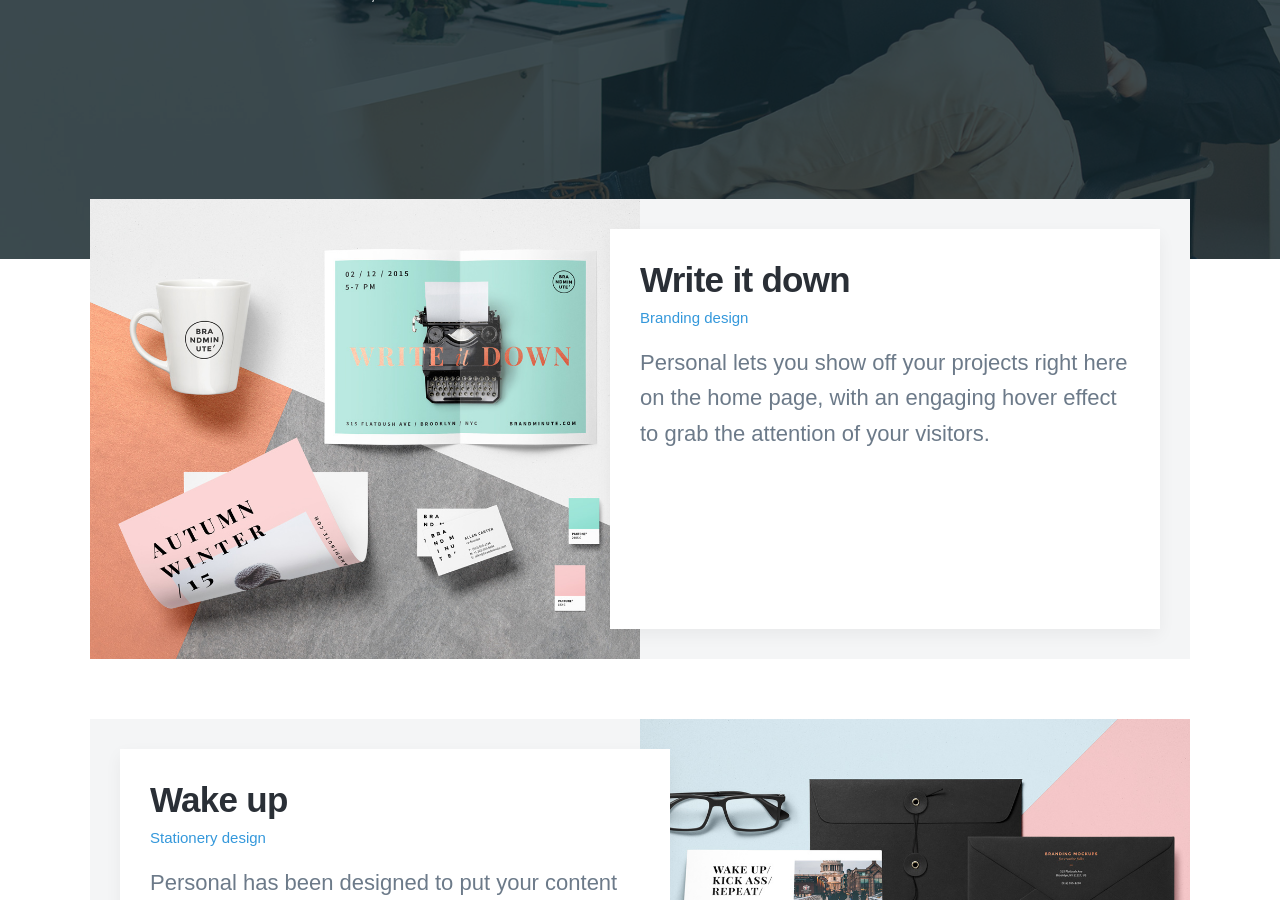
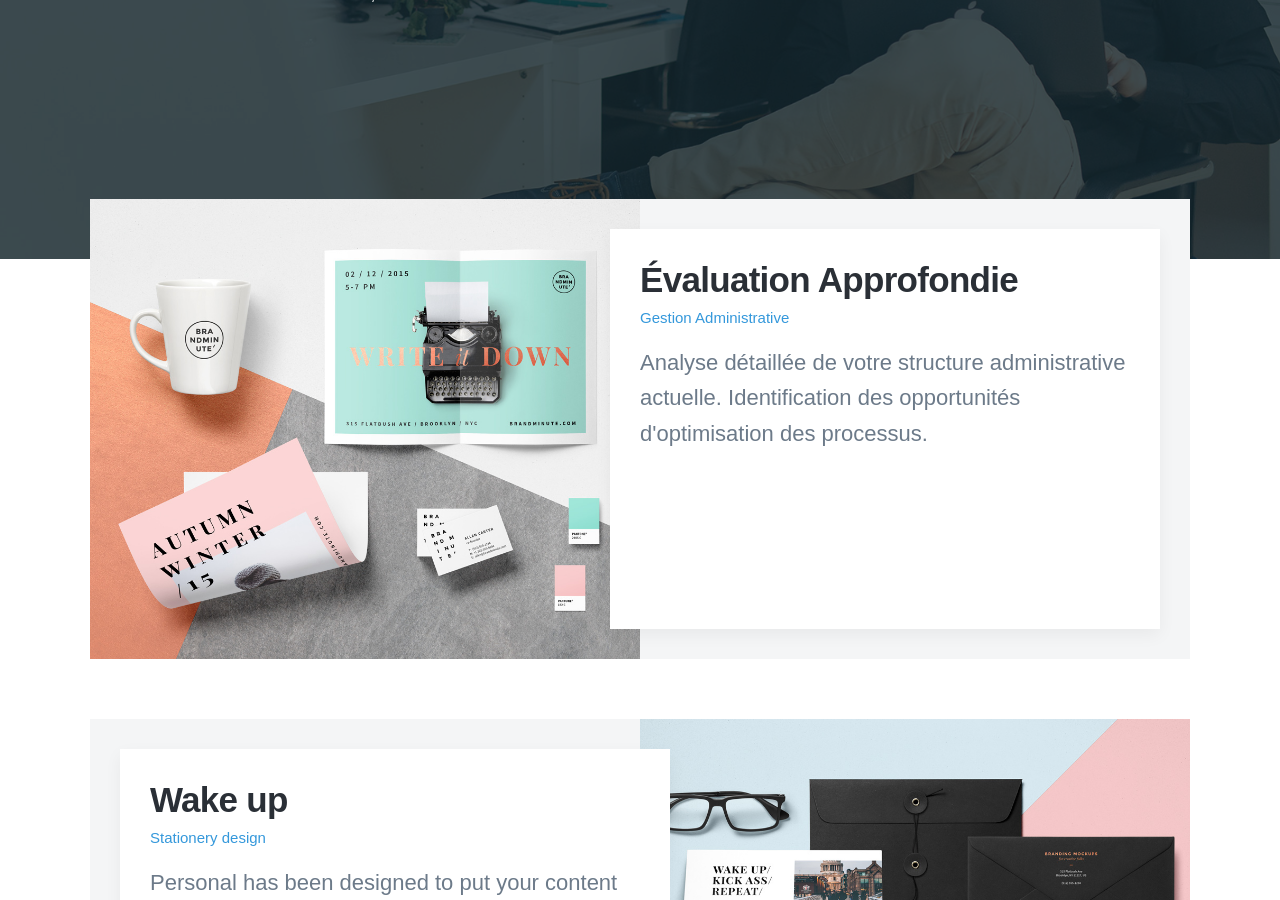
Before and after one commit to jeyries/solutionsrh13, a Jekyll site: the page built from index.html, in a window 1280 px wide and 900 px high, scrolled down 383 px. Built offline with Jekyll 4.4.1, drawn with Linux system fonts in a browser that asks for light colours; nearby versions of some CDN libraries; some web fonts are replaced.

Commit message:
Update 2018-06-30-write-it-down.md

```diff
--- a/_projects/2018-06-30-write-it-down.md
+++ b/_projects/2018-06-30-write-it-down.md
@@ -1,8 +1,8 @@
 ---
-title: 'Write it down'
-subtitle: 'Branding design'
+title: 'Évaluation Approfondie'
+subtitle: ' Gestion Administrative'
 date: 2018-06-30 00:00:00
-description: Personal lets you show off your projects right here on the home page, with an engaging hover effect to grab the attention of your visitors.
+description: Analyse détaillée de votre structure administrative actuelle. Identification des opportunités d'optimisation des processus.
 featured_image: '/images/demo/work-01.jpg'
 ---
 
```
